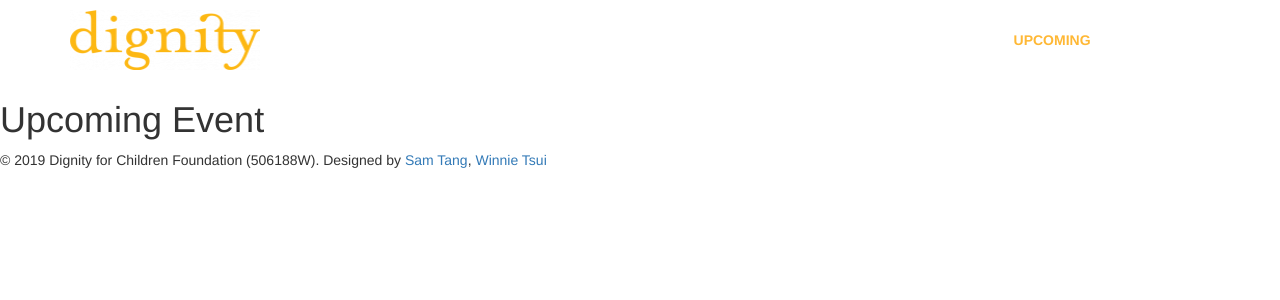
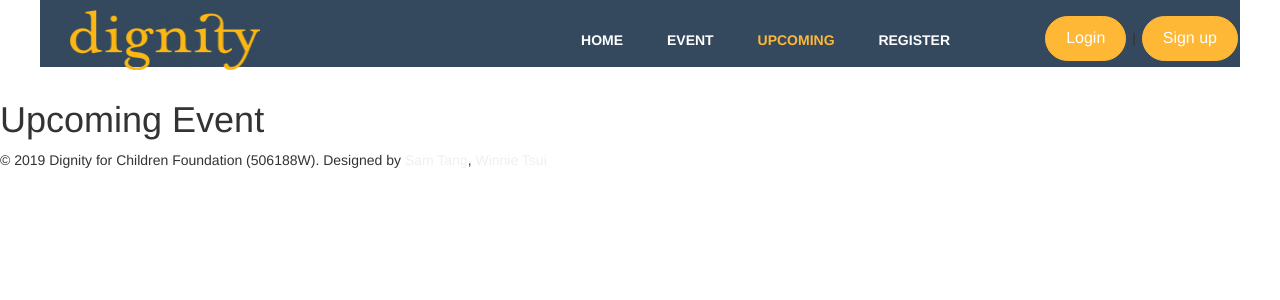
Before and after one commit to wingytsui8/Dignity-for-Volunteer, a PHP site: template public_html/view/page/upcoming.php in a window 1280 px wide. Shown: the top 300 px of the page. Run offline with PHP 8.4, Linux system fonts and the light colour scheme; the template is opened without the code that fills it, so the values that code supplies are empty; some libraries are stand-ins or nearby versions; some web fonts are replaced.

Commit message:
add login button to upcoming (Temp)

```diff
--- a/public_html/controller/commonController.js
+++ b/public_html/controller/commonController.js
@@ -19,7 +19,7 @@ $scope.menuStyle = {
   $scope.header1Style = {
   	"color" : "#e28a00",
   	"font-weight" : "700",
-  	"letter-spacing": "1px";
+  	"letter-spacing": "1px",
   	"font-size": "25px";
   }
 
--- /dev/null
+++ b/public_html/view/css/loginForm.css
@@ -0,0 +1,135 @@
+* {
+  margin: 0;
+  padding: 0;
+}
+
+/*body {
+  margin: 0;
+  padding: 0;
+  font-family: Sans-serif;
+  background: #2c3e50;
+}*/
+
+#wrap {
+  margin: 0 auto 30px;
+}
+
+#regbar {
+  height: 67px;
+  background: #34495e;
+}
+
+#navthing {
+  margin-left: 50px;
+}
+
+.loginPanel {
+  position:absolute;
+  top:12px;
+  right:0;
+  z-index: 5;
+}
+
+.loginPanel button {
+  background-color: #ffb835;
+  border: solid 1px #ffb835;
+  border-radius: 30px;
+  color: white;
+  padding: 10px 20px;
+  text-align: center;
+  text-decoration: none;
+  display: inline-block;
+  font-size: 16px;
+  margin: 4px 2px;
+  cursor: pointer;
+  -webkit-transition-duration: 0.4s; /* Safari */
+  transition-duration: 0.4s;
+}
+
+.loginPanel button:hover { /*when mouse moves to there*/
+  background-color: #b66f00;
+}
+.loginPanel button:active { /*when mouse moves to there*/
+  background-color: #b66f00;
+}
+
+/*h2 {
+  padding: 20px;
+  color: #ecf0f1;
+}*/
+
+fieldset {
+  border: none;
+}
+
+.login {
+  position: absolute;
+  top:80px;
+  right:0;
+  width: 350px;
+  display: none;
+}
+
+.arrow-up {
+  width: 0;
+  height: 0;
+  border-left: 20px solid transparent;
+  border-right: 20px solid transparent;
+  border-bottom: 15px solid #ECF0F1;
+  left: 50%;
+  position: absolute;
+  top: -10px;
+}
+
+.formholder {
+  background: #ecf0f1;
+  width: 350px;
+  border-radius: 5px;
+  padding-top: 5px;
+}
+.formholder input[type="email"], .formholder input[type="password"] {
+  padding: 7px 5px;
+  margin: 10px 0;
+  width: 96%;
+  display: block;
+  font-size: 18px;
+  border-radius: 5px;
+  border: none;
+  -webkit-transition: 0.3s linear;
+  -moz-transition: 0.3s linear;
+  -o-transition: 0.3s linear;
+  transition: 0.3s linear;
+}
+.formholder input[type="email"]:focus, .formholder input[type="password"]:focus {
+  outline: none;
+  box-shadow: 0 0 1px 1px #1abc9c;
+}
+.formholder input[type="submit"] {
+  background: #1abc9c;
+  padding: 10px;
+  font-size: 20px;
+  display: block;
+  width: 100%;
+  border: none;
+  color: #fff;
+  border-radius: 5px;
+}
+.formholder input[type="submit"]:hover {
+  background: #1bc6a4;
+}
+
+.randompad {
+  padding: 10px;
+}
+
+.green {
+  color: #1abc9c;
+}
+
+a {
+  color: #ecf0f1;
+  text-decoration: none;
+}
+a:hover {
+  color: #1abc9c;
+}
--- a/public_html/view/css/upcoming.css
+++ b/public_html/view/css/upcoming.css
@@ -11,7 +11,7 @@ body, .wb_sbg { min-width: 1200px; min-height: 905px; }
 .wb_cont_inner { width: 1200px; }
 .wb_cont_bg { width: 1200px; margin-left: -600px; }
 .root { height: 875px; overflow: visible; min-height: 905px; }
-#wb_element_instance15 { top: 12px; left: 676px; min-width: 510px; width: 510px; min-height: 56px; height: 56px; display: block; z-index: 400; }
+#wb_element_instance15 { top: 12px; left: 420px; min-width: 510px; width: 510px; min-height: 56px; height: 56px; display: block; z-index: 400; }
 #wb_element_instance15 > ul { display: block; }
 #wb_element_instance15 ul { background: transparent none repeat scroll right top; border: 1px none #000000; }
 #wb_element_instance15, #wb_element_instance15 ul { text-align: right; }
--- /dev/null
+++ b/public_html/view/js/loginForm.js
@@ -0,0 +1,27 @@
+$('input[type="submit"]').mousedown(function(){
+  $(this).css('background', '#2ecc71');
+});
+$('input[type="submit"]').mouseup(function(){
+  $(this).css('background', '#1abc9c');
+});
+
+$('#loginform').click(function(){
+  $('.login').fadeToggle('slow');
+  $(this).toggleClass('green');
+});
+
+//document.getElementById("loginform").addEventListener("click", displayDate);
+
+
+
+$(document).mouseup(function (e)
+{
+    var container = $(".login");
+
+    if (!container.is(e.target) // if the target of the click isn't the container...
+        && container.has(e.target).length === 0) // ... nor a descendant of the container
+    {
+        container.hide();
+        $('#loginform').removeClass('green');
+    }
+});
--- a/public_html/view/page/upcoming.php
+++ b/public_html/view/page/upcoming.php
@@ -1,9 +1,8 @@
 <!DOCTYPE html>
-<html lang="en">
-
+<html lang="en" ng-app="digVol" ng-controller="CommonController" ng-init="pageTitle='Upcoming'">
 <head>
 	<meta http-equiv="content-type" content="text/html; charset=utf-8" />
-	<title>Dignity For Volunteer - Upcoming</title>
+	<title>Dignity For Volunteer - {{pageTitle}}</title>
 	<base href="{{base_url}}" />
 	<meta name="viewport" content="width=1200" />
 	<meta name="description" content="" />
@@ -21,12 +20,14 @@
 	<script src="js/bootstrap.min.js" type="text/javascript"></script>
 	<script src="js/main.js?v=20190117142751" type="text/javascript"></script>
 	<script src="https://ajax.googleapis.com/ajax/libs/angularjs/1.6.9/angular.min.js"></script>
+	<script src='https://cdnjs.cloudflare.com/ajax/libs/jquery/2.1.3/jquery.min.js'></script>
 	<script src="../controller/commonController.js"></script>
 
 	<link href="css/font-awesome/font-awesome.min.css?v=4.7.0" rel="stylesheet" type="text/css" />
 	<link href="css/site.css?v=20190117142750" rel="stylesheet" type="text/css" />
 	<link href="css/common.css?ts=1556705653" rel="stylesheet" type="text/css" />
 	<link href="css/upcoming.css?ts=1556705653" rel="stylesheet" type="text/css" />
+	<link rel="stylesheet" href="css/loginForm.css">
 	<ga-code/>
 	<script type="text/javascript">
 		window.useTrailingSlashes = true;
@@ -39,7 +40,7 @@
 
 </head>
 
-<body ng-app="digVol" ng-controller="CommonController" ng-style="mainStyle">
+<body ng-style="mainStyle">
 	<div ng-style="bodyStyle">
 
 		<div class="vbox wb_container" id="wb_header">
@@ -57,6 +58,31 @@
 				<div id="wb_element_instance16" class="wb_element wb_element_picture" title="">
 					<a href="http://dignityforchildren.org/" target="1"><img alt="gallery/dignity_logo" src="gallery_gen/37c944c27b869908c211dea96575621f_190x60.png"></a>
 				</div>
+				<div id="wrap">
+					<div id="regbar">
+						<div id="navthing">
+							<div class = "loginPanel">
+								<button id="loginform">Login</button> | <button>Sign up</button>
+							</div>
+							<div class="login">
+								<div class="arrow-up"></div>
+								<div class="formholder">
+									<div class="randompad">
+										<fieldset>
+											<label name="email">Email</label>
+											<input type="email" placeholder="example@example.com" />
+											<label name="password" placeholder="Date of birth in yyyymmdd format">Password</label>
+											<input type="password" />
+											<input type="submit" value="Login" />
+
+										</fieldset>
+									</div>
+								</div>
+							</div>
+						</div>
+					</div>
+				</div>
+
 			</div>
 			<div class="wb_cont_outer"></div>
 			<div class="wb_cont_bg"></div>
@@ -94,5 +120,7 @@
 				<div ng-style="footerStyle" id="wb_footer">© 2019 Dignity for Children Foundation (506188W).  Designed by <a href="https://github.com/neiamenase">Sam Tang</a>, <a href="https://github.com/wingytsui8">Winnie Tsui</a>
 				</div>
 			</div>
+
+			<script src="js/loginForm.js" type="text/javascript"></script>
 		</body>
 		</html>
```
Lines whose indentation alone changed are shown as unchanged.
